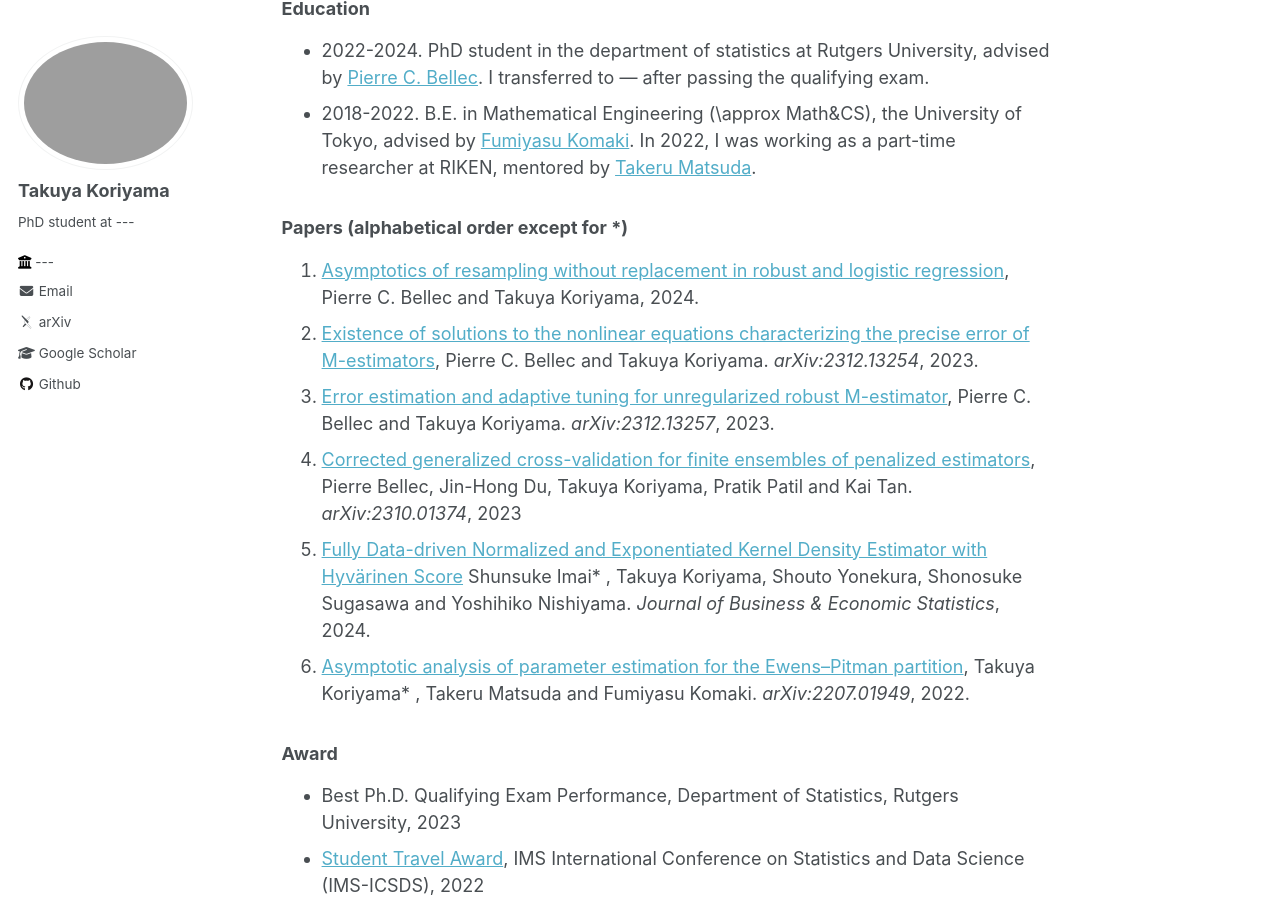
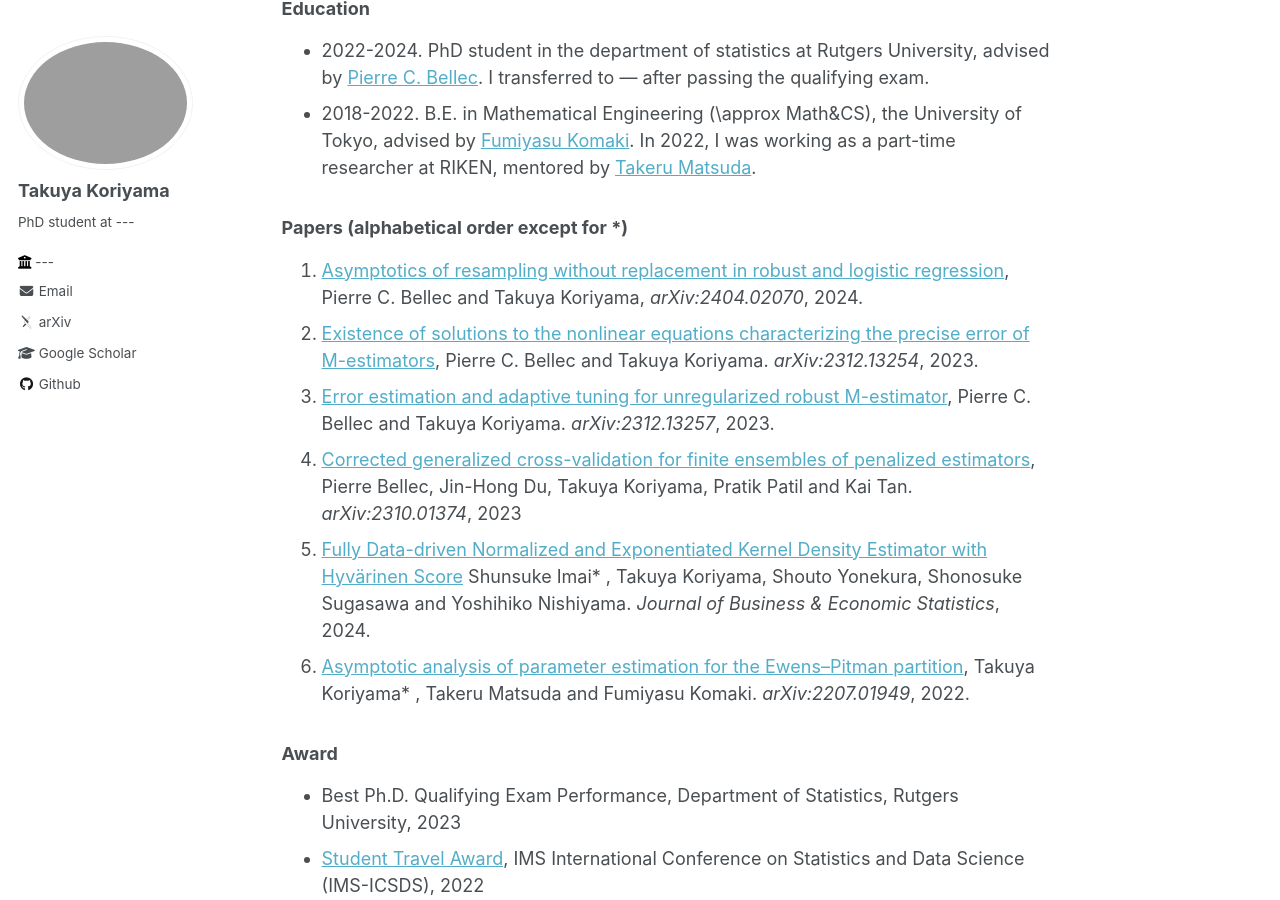
Before and after one commit to TakuyaKoriyama/takuyakoriyama.github.io, a Jekyll site: the page built from _pages/about.md, in a window 1280 px wide and 900 px high, scrolled down 348 px. Built offline with Jekyll 4.4.1, drawn with Linux system fonts in a browser that asks for light colours; some web fonts are replaced.

Commit message:
Update about.md

```diff
--- a/_pages/about.md
+++ b/_pages/about.md
@@ -19,7 +19,7 @@ I am a prospective PhD student at ---. I'm currently interested in the following
 
 
 ### Papers (alphabetical order except for \*)
-1. [Asymptotics of resampling without replacement in robust and logistic regression](https://arxiv.org/abs/2404.02070), Pierre C. Bellec and Takuya Koriyama, 2024.
+1. [Asymptotics of resampling without replacement in robust and logistic regression](https://arxiv.org/abs/2404.02070), Pierre C. Bellec and Takuya Koriyama, *arXiv:2404.02070*, 2024.
 1. [Existence of solutions to the nonlinear equations characterizing the precise error of M-estimators](https://arxiv.org/abs/2312.13254), Pierre C. Bellec and Takuya Koriyama. *arXiv:2312.13254*, 2023.
 1. [Error estimation and adaptive tuning for unregularized robust M-estimator](https://arxiv.org/abs/2312.13257), Pierre C. Bellec and Takuya Koriyama.
 *arXiv:2312.13257*, 2023.
```
